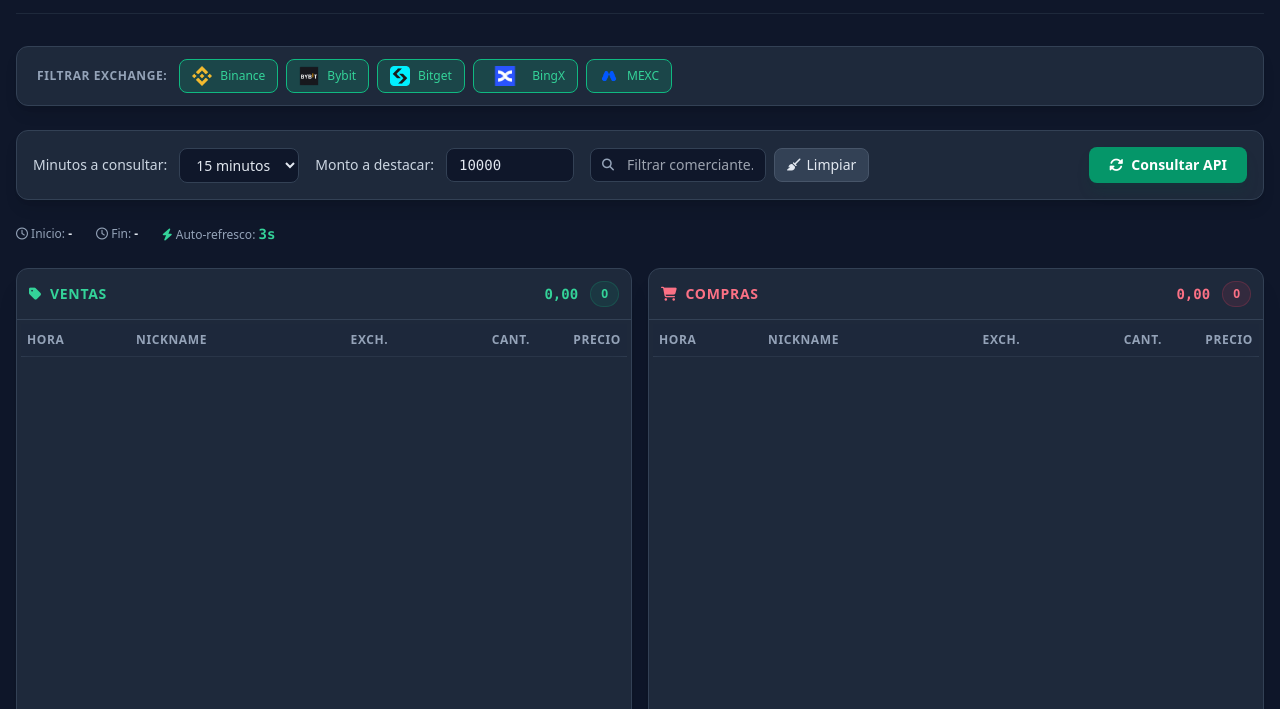
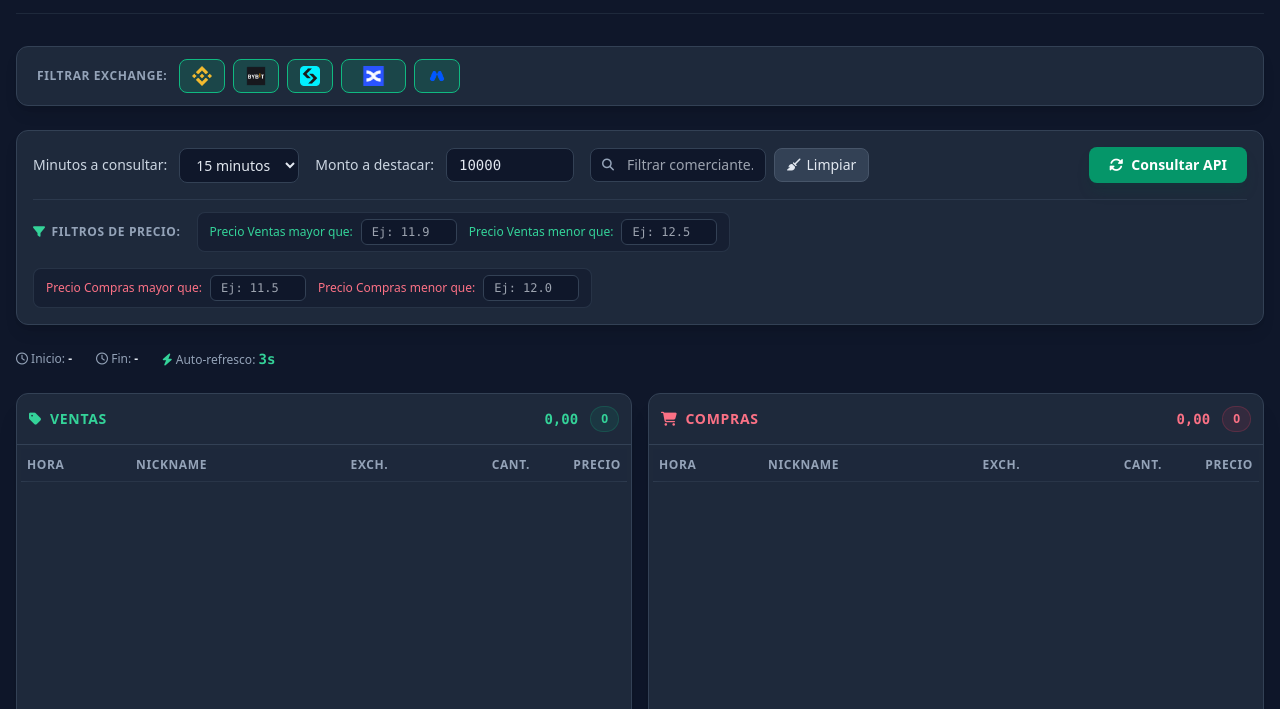
Before and after one commit to xxchelotexx/Executor-P2P, a plain HTML site: page Frontend/index.html in a window 1280 px wide. Shown: the part 91-800 px from the top of the page. Drawn offline with nearby package versions, Linux system fonts and the light colour scheme; no server answers.

Commit message:
Added: Filtros de precios

```diff
--- a/Frontend/index.html
+++ b/Frontend/index.html
@@ -38,26 +38,28 @@
             <span class="text-xs font-semibold text-slate-400 uppercase tracking-wider whitespace-nowrap pl-2">Filtrar Exchange:</span>
             <div class="flex items-center gap-2">
                 <button onclick="toggleExchange('binance')" id="filtro-binance" class="exchange-filter px-3 py-1.5 rounded-lg border border-emerald-500 bg-emerald-500/20 text-emerald-400 text-xs font-medium flex items-center gap-2 transition hover:bg-slate-700">
-                    <img src="img/binance.png" alt="Binance" class="h-5 w-auto object-contain"> Binance
+                    <img src="img/binance.png" alt="Binance" class="h-5 w-auto object-contain">
                 </button>
                 <button onclick="toggleExchange('bybit')" id="filtro-bybit" class="exchange-filter px-3 py-1.5 rounded-lg border border-emerald-500 bg-emerald-500/20 text-emerald-400 text-xs font-medium flex items-center gap-2 transition hover:bg-slate-700">
-                    <img src="img/bybit.png" alt="Bybit" class="h-5 w-auto object-contain"> Bybit
+                    <img src="img/bybit.png" alt="Bybit" class="h-5 w-auto object-contain">
                 </button>
                 <button onclick="toggleExchange('bitget')" id="filtro-bitget" class="exchange-filter px-3 py-1.5 rounded-lg border border-emerald-500 bg-emerald-500/20 text-emerald-400 text-xs font-medium flex items-center gap-2 transition hover:bg-slate-700">
-                    <img src="img/bitget.png" alt="Bitget" class="h-5 w-auto object-contain"> Bitget
+                    <img src="img/bitget.png" alt="Bitget" class="h-5 w-auto object-contain">
                 </button>
                 <button onclick="toggleExchange('bingx')" id="filtro-bingx" class="exchange-filter px-3 py-1.5 rounded-lg border border-emerald-500 bg-emerald-500/20 text-emerald-400 text-xs font-medium flex items-center gap-2 transition hover:bg-slate-700">
-                    <img src="img/bingx.png" alt="BingX" class="h-5 w-auto object-contain"> BingX
+                    <img src="img/bingx.png" alt="BingX" class="h-5 w-auto object-contain">
                 </button>
                 <button onclick="toggleExchange('mexc')" id="filtro-mexc" class="exchange-filter px-3 py-1.5 rounded-lg border border-emerald-500 bg-emerald-500/20 text-emerald-400 text-xs font-medium flex items-center gap-2 transition hover:bg-slate-700">
-                    <img src="img/mexc.png" alt="MEXC" class="h-5 w-auto object-contain"> MEXC
+                    <img src="img/mexc.png" alt="MEXC" class="h-5 w-auto object-contain">
                 </button>
             </div>
         </div>
 
-        <!-- Controles de Parámetros -->
-        <div class="bg-slate-800 p-4 rounded-xl border border-slate-700 mb-6 flex flex-wrap items-center justify-between gap-4 shadow-lg">
+        <!-- Controles de Parámetros y Filtros -->
+        <div class="bg-slate-800 p-4 rounded-xl border border-slate-700 mb-6 flex flex-col gap-4 shadow-lg">
 
+            <!-- Fila Superior: Consulta, Monto, Nickname y Botones -->
+            <div class="flex flex-wrap items-center justify-between gap-4">
                 <div class="flex flex-wrap items-center gap-4">
                     <!-- Controles para /ultimas_ordenes -->
                     <div id="controles-ultimas" class="flex flex-wrap items-center gap-4">
@@ -107,6 +109,39 @@
                 <button id="btn-consultar" onclick="cargarDatos()" class="bg-emerald-600 hover:bg-emerald-500 text-white px-5 py-2 rounded-lg text-sm font-semibold transition flex items-center gap-2 shadow-lg shadow-emerald-900/20">
                     <i id="icon-consultar" class="fa-solid fa-rotate"></i> <span id="lbl-btn-consultar">Consultar API</span>
                 </button>
+            </div>
+
+            <!-- Fila Inferior: Nuevos Filtros de Precio -->
+            <div class="pt-3 border-t border-slate-700/70 flex flex-wrap items-center gap-4">
+                <span class="text-xs font-semibold text-slate-400 uppercase tracking-wider flex items-center gap-1.5">
+                    <i class="fa-solid fa-filter text-emerald-400"></i> Filtros de Precio:
+                </span>
+
+                <!-- Ventas -->
+                <div class="flex flex-wrap items-center gap-3 bg-slate-900/50 px-3 py-1.5 rounded-lg border border-slate-700/60">
+                    <div class="flex items-center gap-2">
+                        <label for="filtro-venta-mayor" class="text-xs font-medium text-emerald-400">Precio Ventas mayor que:</label>
+                        <input type="number" id="filtro-venta-mayor" step="0.01" placeholder="Ej: 11.9" oninput="actualizarUI()" class="bg-slate-900 border border-slate-700 rounded-md px-2.5 py-1 text-xs focus:outline-none focus:border-emerald-500 text-slate-200 w-24 font-mono">
+                    </div>
+                    <div class="flex items-center gap-2">
+                        <label for="filtro-venta-menor" class="text-xs font-medium text-emerald-400">Precio Ventas menor que:</label>
+                        <input type="number" id="filtro-venta-menor" step="0.01" placeholder="Ej: 12.5" oninput="actualizarUI()" class="bg-slate-900 border border-slate-700 rounded-md px-2.5 py-1 text-xs focus:outline-none focus:border-emerald-500 text-slate-200 w-24 font-mono">
+                    </div>
+                </div>
+
+                <!-- Compras -->
+                <div class="flex flex-wrap items-center gap-3 bg-slate-900/50 px-3 py-1.5 rounded-lg border border-slate-700/60">
+                    <div class="flex items-center gap-2">
+                        <label for="filtro-compra-mayor" class="text-xs font-medium text-rose-400">Precio Compras mayor que:</label>
+                        <input type="number" id="filtro-compra-mayor" step="0.01" placeholder="Ej: 11.5" oninput="actualizarUI()" class="bg-slate-900 border border-slate-700 rounded-md px-2.5 py-1 text-xs focus:outline-none focus:border-rose-500 text-slate-200 w-24 font-mono">
+                    </div>
+                    <div class="flex items-center gap-2">
+                        <label for="filtro-compra-menor" class="text-xs font-medium text-rose-400">Precio Compras menor que:</label>
+                        <input type="number" id="filtro-compra-menor" step="0.01" placeholder="Ej: 12.0" oninput="actualizarUI()" class="bg-slate-900 border border-slate-700 rounded-md px-2.5 py-1 text-xs focus:outline-none focus:border-rose-500 text-slate-200 w-24 font-mono">
+                    </div>
+                </div>
+            </div>
+
         </div>
 
         <!-- Información de Intervalo y Temporizador -->
@@ -317,6 +352,12 @@
             const inputNick = document.getElementById('input-buscador-nickname');
             if (inputNick) inputNick.value = '';
 
+            // Limpiar filtros de precio
+            document.getElementById('filtro-venta-mayor').value = '';
+            document.getElementById('filtro-venta-menor').value = '';
+            document.getElementById('filtro-compra-mayor').value = '';
+            document.getElementById('filtro-compra-menor').value = '';
+
             document.getElementById('input-minutos').value = '15';
             document.getElementById('input-monto-destacar').value = '10000';
 
@@ -451,6 +492,11 @@
             return num.toLocaleString('es-ES', { minimumFractionDigits: 2, maximumFractionDigits: 2 });
         }
 
+        function obtenerPrecioNumerico(item) {
+            const precStr = String(item.precio ?? '0').replace(',', '.');
+            return parseFloat(precStr);
+        }
+
         function actualizarUI() {
             if (!datosGlobales) return;
 
@@ -459,6 +505,7 @@
 
             let listas = clasificarRegistros(datosGlobales.data || {});
 
+            // 1. Filtrar por Exchanges
             const filtrarPorExchanges = (item) => {
                 const exItem = (item.exchange || '').toLowerCase();
                 for (let ex of exchangesSeleccionados) {
@@ -472,6 +519,7 @@
             listas.compras_liq = listas.compras_liq.filter(filtrarPorExchanges);
             listas.ventas_liq = listas.ventas_liq.filter(filtrarPorExchanges);
 
+            // 2. Filtrar por Nickname
             const inputNick = document.getElementById('input-buscador-nickname');
             const textoFiltroNick = inputNick ? inputNick.value.toLowerCase().trim() : '';
 
@@ -487,6 +535,43 @@
                 listas.ventas_liq = listas.ventas_liq.filter(filtrarPorNickname);
             }
 
+            // 3. Filtrar por Precios de Ventas (Mayor/Igual y Menor/Igual)
+            const valVentaMayor = document.getElementById('filtro-venta-mayor').value.trim();
+            const valVentaMenor = document.getElementById('filtro-venta-menor').value.trim();
+            const ventaMin = valVentaMayor !== '' ? parseFloat(valVentaMayor) : null;
+            const ventaMax = valVentaMenor !== '' ? parseFloat(valVentaMenor) : null;
+
+            if ((ventaMin !== null && !isNaN(ventaMin)) || (ventaMax !== null && !isNaN(ventaMax))) {
+                const filtrarPrecioVenta = (item) => {
+                    const p = obtenerPrecioNumerico(item);
+                    if (isNaN(p)) return false;
+                    if (ventaMin !== null && !isNaN(ventaMin) && p < ventaMin) return false;
+                    if (ventaMax !== null && !isNaN(ventaMax) && p > ventaMax) return false;
+                    return true;
+                };
+                listas.ventas = listas.ventas.filter(filtrarPrecioVenta);
+                listas.ventas_liq = listas.ventas_liq.filter(filtrarPrecioVenta);
+            }
+
+            // 4. Filtrar por Precios de Compras (Mayor/Igual y Menor/Igual)
+            const valCompraMayor = document.getElementById('filtro-compra-mayor').value.trim();
+            const valCompraMenor = document.getElementById('filtro-compra-menor').value.trim();
+            const compraMin = valCompraMayor !== '' ? parseFloat(valCompraMayor) : null;
+            const compraMax = valCompraMenor !== '' ? parseFloat(valCompraMenor) : null;
+
+            if ((compraMin !== null && !isNaN(compraMin)) || (compraMax !== null && !isNaN(compraMax))) {
+                const filtrarPrecioCompra = (item) => {
+                    const p = obtenerPrecioNumerico(item);
+                    if (isNaN(p)) return false;
+                    if (compraMin !== null && !isNaN(compraMin) && p < compraMin) return false;
+                    if (compraMax !== null && !isNaN(compraMax) && p > compraMax) return false;
+                    return true;
+                };
+                listas.compras = listas.compras.filter(filtrarPrecioCompra);
+                listas.compras_liq = listas.compras_liq.filter(filtrarPrecioCompra);
+            }
+
+            // Actualizar Badges y Volúmenes
             document.getElementById('badge-ventas').textContent = listas.ventas.length;
             document.getElementById('badge-compras').textContent = listas.compras.length;
             document.getElementById('badge-ventas-liq').textContent = listas.ventas_liq.length;
@@ -530,9 +615,7 @@
                     : `<span class="px-1.5 py-0.5 text-[10px] font-semibold bg-purple-500/10 text-purple-400 rounded border border-purple-500/20">${item.exchange || 'N/A'}</span>`;
 
                 const cantStr = String(item.cantidad_transaccionada ?? item.cantidad_actual ?? '0').replace(',', '.');
-                const precStr = String(item.precio ?? '0').replace(',', '.');
                 const cantidad = parseFloat(cantStr) || 0;
-                const precio = parseFloat(precStr) || 0;
 
                 const esGrande = cantidad >= umbralDestacar;
                 const horaConvertida = convertirUtcAUltimaHora(item.fecha, item.hora);
```
Lines whose indentation alone changed are shown as unchanged.
